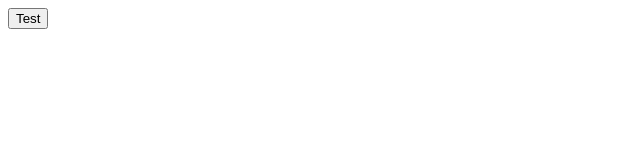
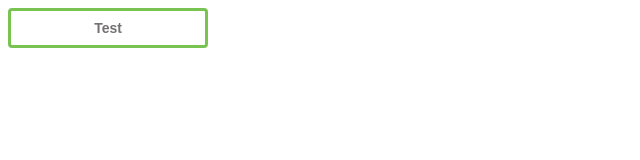
Before and after one commit to TAP-Web-Admin/TAP-CSS, a plain HTML site: page index.html in a window 1280 px wide. Shown: the whole page, without its empty margins (0-640 px from the left). Drawn offline with Linux system fonts and the light colour scheme.

Commit message:
Update index.html

```diff
--- a/index.html
+++ b/index.html
@@ -1 +1,2 @@
+<link rel="stylesheet" href="https://tap-web-admin.github.io/TAP-CSS/test.css">
 <button>Test</button>
```
